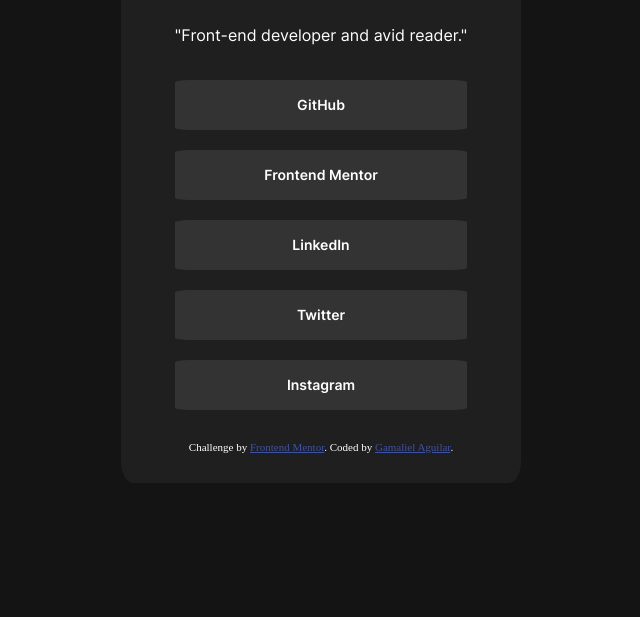
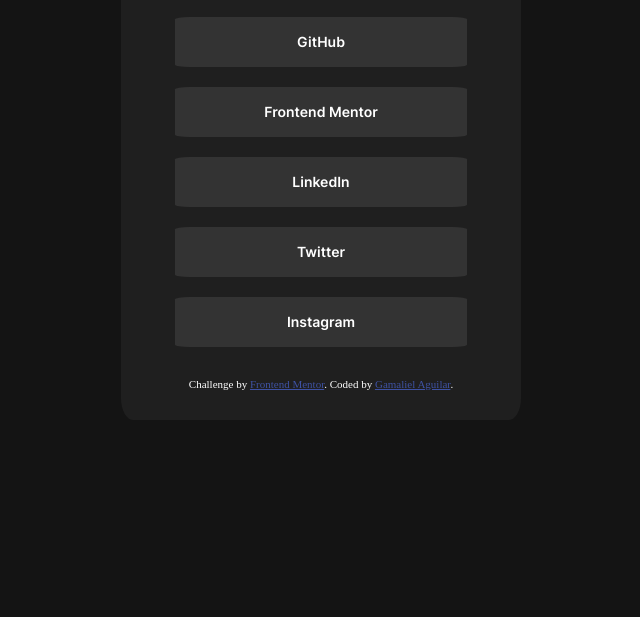
Before and after one commit to gmmaliel24/social-links-profile-main, a plain HTML site: page index.html in a window 1280 px wide. Shown: the part 380-997 px from the top of the page, without its empty margins (319-959 px from the left). After the commit the page ends 846 px from the top, so only its background shows below. Drawn offline with Linux system fonts and the light colour scheme.

Commit message:
final update

```diff
--- a/css/style.css
+++ b/css/style.css
@@ -1,4 +1,4 @@
-/**/
+/*fonts*/
 @font-face {
     font-family: 'Inter';
     src: url('/social-links-profile-main/assets/fonts/Inter-VariableFont_slnt\,wght.ttf') format('truetype');
@@ -17,13 +17,13 @@
     font-weight: 700;
     font-style: normal;
 }
-/**/
+/*attribution*/
 .attribution {
     font-size: 11px;
     text-align: center;
     color: white;
 }
-/**/
+/*attribution a*/
 .attribution a {
     color: hsl(228, 45%, 44%);
 }
@@ -36,8 +36,8 @@ body{
 }
 /*card*/
 .card{
-    margin-top: 10%;
-    margin-bottom: 10%;
+    margin-top: 5%;
+    margin-bottom: 3%;
     padding-top: 50px;
     padding-bottom: 30px;
     background-color: hsl(0, 0%, 12%);
@@ -48,7 +48,7 @@ body{
     align-items: center;
     border-radius: 3%;
 }
-/**/
+/*body image*/
 .bodyimage{
     display: flex;
     justify-content: center;
@@ -60,44 +60,44 @@ body{
     height: 100px;
     border-radius: 50%;
 }
-/**/
+/*color and text bodycard and buttons*/
 .bodycard, button{
     color: hsl(0, 0%, 100%);
     text-align: center;
 }
-/**/
+/*h1*/
 h1{
     margin-bottom: 10px;
     font-family: 'inter';
     font-weight: 700;
 }
-/**/
+/*h4*/
 h4{
     margin-top: 10px;
     color: hsl(75, 94%, 57%);
     font-family: 'inter';
     font-weight: 600;
 }
-/**/
+/*paragraphs*/
 p{
     margin-top: 30px;
     margin-bottom: 15px;
     font-family: 'inter';
     font-weight: 400;
 }
-/**/
+/*ul*/
 ul{
     margin-top: 5px;
     padding-left: 0;
 }
-/**/
+/*li*/
 li{
     margin-left: 0;
     margin-top: 10px;
     margin-bottom: 10px;
     list-style-type: none;
 }
-/**/
+/*buttons*/
 button{
     margin-top: 10px;
     font-size: 14px;
@@ -109,25 +109,25 @@ button{
     font-family: 'inter';
     font-weight: 600;
 }
-/**/
+/*end button*/
 .end{
     margin-bottom: 15px;
 }
-/**/
+/*button:hover*/
 button:hover{
     background-color: hsl(75, 94%, 57%);
     color: hsl(0, 0%, 20%);
     cursor: pointer;
 }
-/**/
+/*mobile*/
 @media (max-width: 375px) {
-    /**/
+    /*body*/
     body{
         display: flex;
         justify-content: center;
         align-items: center;
     }
-    /**/
+    /*card*/
     .card{
         width: 85%;
         height: 90%;
@@ -140,7 +140,7 @@ button:hover{
         padding-top: 25px;
         padding-bottom: 25px;
     }
-    /**/
+    /*buttons*/
     button{
         margin-left: 15px;
         margin-right: 10px;
```
Also changed, not shown: design/Screenshot-mobile.png (added), design/screenshot-desktop.png (added), 2 other files.
